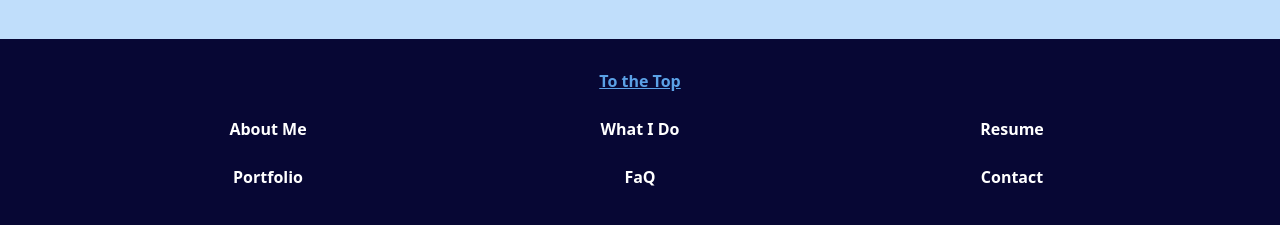
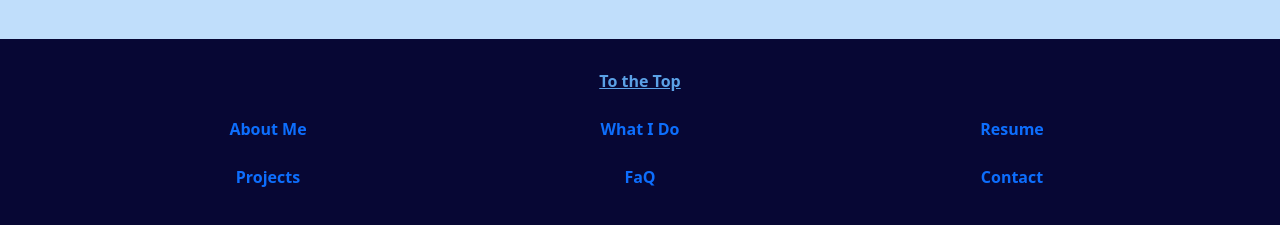
Before and after one commit to Jonny5800/MainPortfolio, a plain HTML site: page index.html in a window 1280 px wide. Shown: the part 5986-6211 px from the top of the page. Drawn offline with nearby package versions, Linux system fonts and the light colour scheme.

Commit message:
header and footer links

```diff
--- a/index.html
+++ b/index.html
@@ -886,6 +886,7 @@
 
             <button class="send-button">Send</button>
           </div>
+          div
         </div>
       </div>
     </section>
@@ -899,18 +900,27 @@
           </div>
           <br />
           <div class="row align-items-start">
-            <div class="col footer-items">About Me</div>
             <div class="col footer-items">
-              <strong></strong>
-              What I Do
+              <a href="#about-me-section">About Me</a>
             </div>
-            <div class="col footer-items"><strong></strong> Resume</div>
+            <div class="col footer-items">
+              <a href="#what-i-do-section">What I Do</a>
+            </div>
+            <div class="col footer-items">
+              <a href="#resume-section">Resume</a>
+            </div>
           </div>
           <br />
           <div class="row align-items-center">
-            <div class="col footer-items"><strong></strong> Portfolio</div>
-            <div class="col footer-items"><strong></strong> FaQ</div>
-            <div class="col footer-items"><strong></strong> Contact</div>
+            <div class="col footer-items">
+              <a href="#project-section">Projects</a>
+            </div>
+            <div class="col footer-items"><a href="#faq-section">FaQ</a></div>
+            <div class="col footer-items">
+              <a href="#contact-section">Contact</a>
+            </div>
+            <!-- #about-me-section #what-i-do-section #resume-section
+            #project-section #faq-section #contact-section -->
           </div>
         </div>
       </div>
--- a/style.css
+++ b/style.css
@@ -721,17 +721,20 @@
   text-align: center;
 }
 
-/* ************************************* */
 .footer-items {
   position: relative;
   color: white;
   transition: color 0.3s ease-in-out;
+}
+.footer-items > a {
+  text-decoration: none;
 }
 .footer-items::after {
   transition: 0.3s ease-in-out;
 }
 .footer-items:hover {
   color: rgb(91, 161, 230);
+  color: white;
 }
 .footer-header {
   position: relative;
@@ -764,32 +767,3 @@
     justify-content: space-between;
   }
 }
-/* .nav-number {
-  padding-right: 10px;
-}
-.button-number-div {
-  align-items: center;
-}
-.transparent-background {
-  background-color: transparent;
-  backdrop-filter: blur(5px);
-}
-.navbar {
-  background-color: black;
-}
-.navbar {
-  background-color: transparent !important;
-}
-.dropdown-menu {
-  background-color: transparent;
-}
-.navbar-collapse.show {
-  background-color: white;
-  border-left: 2px solid rgb(7, 7, 52);
-  border-right: 2px solid rgb(7, 7, 52);
-  border-bottom: 2px solid rgb(7, 7, 52);
-  margin-top: 3px;
-  padding: 0px 10px;
-  border-bottom-left-radius: 10px;
-  border-bottom-right-radius: 10px;
-} */
```
